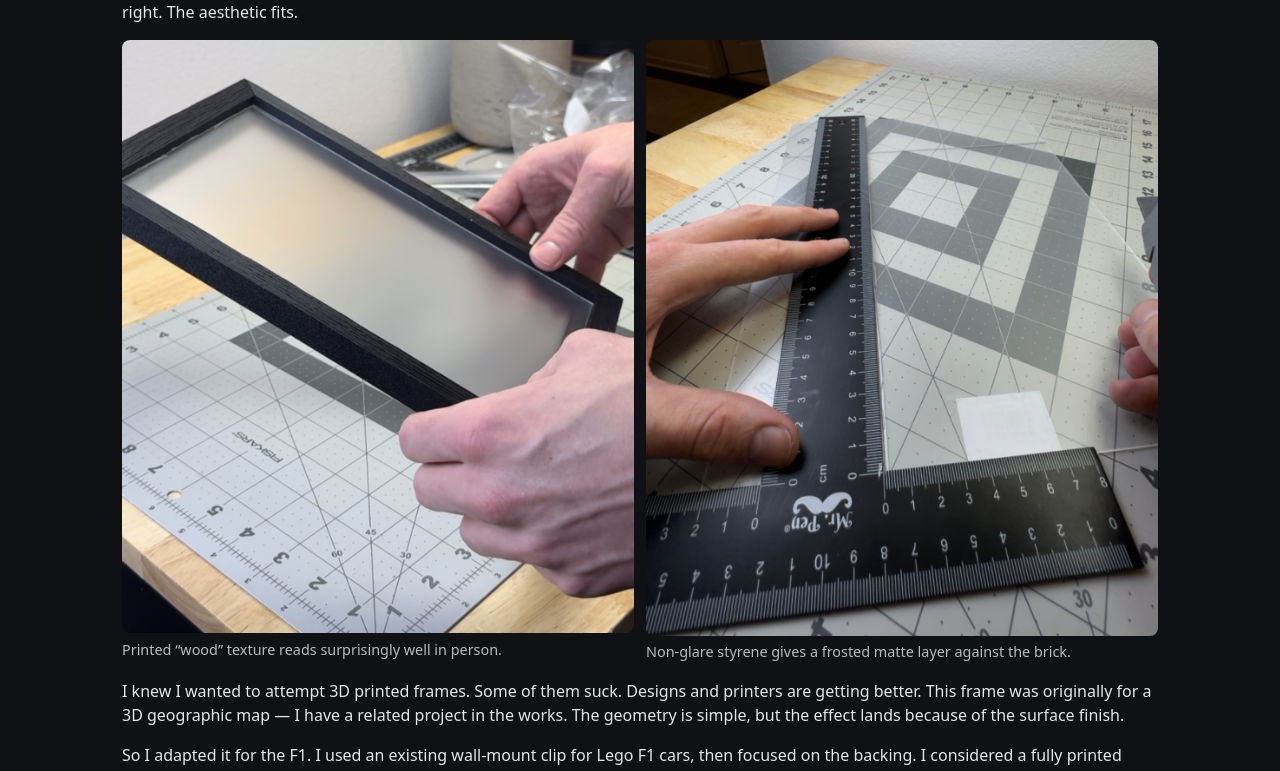
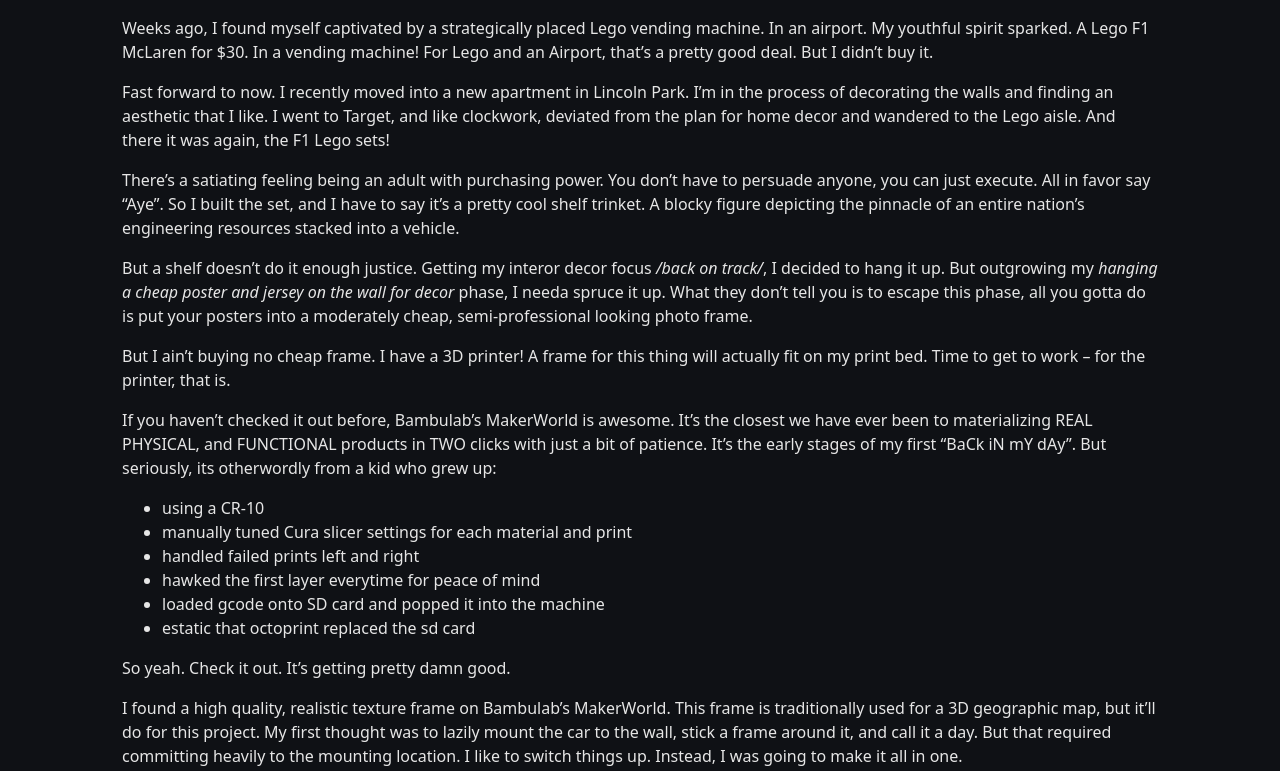
Before and after one commit to tkauf32/website-showcase, a Jekyll site: the page built from _projects/lego-f1-frame.md, in a window 1280 px wide and 1400 px high, scrolled down 364 px. Shown: the part 283-1054 px from the top of the window. Built offline with Jekyll 4.4.1, drawn with Linux system fonts in a browser that asks for light colours; some of the changed text lies outside the part shown.

Commit message:
Added more detail to the lego-f1-frame markdown project

```diff
--- a/_projects/lego-f1-frame.md
+++ b/_projects/lego-f1-frame.md
@@ -1,12 +1,14 @@
 ---
 title: "Lego F1 3D Printed Frame"
+slug: "lego-f1-frame"
 tags: ["art", "3d-print","lego","F1","3dp","photos","frame","wall"]
 printer: "Bambu X1C"
 material: "PLA"
 time_to_print: "3h 19m"
 rating: 4.5
+poster: /assets/projects/lego-f1-frame/images/poster.jpg
 
-poster: /assets/projects/lego-f1-frame/images/poster.jpg
+# poster: /assets/projects/lego-f1-frame/images/poster.jpg
 downloads:
   - label: "Bambu 3MF"
     url: /assets/projects/lego-f1-frame/files/Lego-F1-Frame-Wall-Art.3mf
@@ -18,35 +20,109 @@
   - /assets/projects/lego-f1-frame/images/image4.png
 ---
 
-Okay so I don't know where this inspo came from. But for some reason, something about the Lego F1 McLaren hanging on my wall felt right. The aesthetic fits.
+**Disclaimer**: Skip to below if you don't want the *~bullsh\*\t here's my life story*~ and all you wanted was the recipe.
+
+Weeks ago, I found myself captivated by a strategically placed Lego vending machine. In an airport. My  youthful spirit sparked. A Lego F1 McLaren for $30. In a vending machine! For Lego and an Airport, that's a pretty good deal. But I didn't buy it.
+
+Fast forward to now. I recently moved into a new apartment in Lincoln Park. I'm in the process of decorating the walls and finding an aesthetic that I like. I went to Target, and like clockwork, deviated from the plan for home decor and wandered to the Lego aisle. And there it was again, the F1 Lego sets!
+
+There's a satiating feeling being an adult with purchasing power. You don't have to persuade anyone, you can just execute. All in favor say "Aye". So I built the set, and I have to say it's a pretty cool shelf trinket. A blocky figure depicting the pinnacle of an entire nation's engineering resources stacked into a vehicle.
+
+But a shelf doesn't do it enough justice. Getting my interor decor focus */back on track/*, I decided to hang it up. But outgrowing my *hanging a cheap poster and jersey on the wall for decor* phase, I needa spruce it up. What they don't tell you is to escape this phase, all you gotta do is put your posters into a moderately cheap, semi-professional looking photo frame.
+
+But I ain't buying no cheap frame. I have a 3D printer! A frame for this thing will actually fit on my print bed. Time to get to work -- for the printer, that is.
+
+If you haven't checked it out before, Bambulab's MakerWorld is awesome. It's the closest we have ever been to materializing REAL PHYSICAL, and FUNCTIONAL products in TWO clicks with just a bit of patience. It's the early stages of my first "BaCk iN mY dAy". But seriously, its otherwordly from a kid who grew up:
+
+- using a CR-10
+- manually tuned Cura slicer settings for each material and print
+- handled failed prints left and right
+- hawked the first layer everytime for peace of mind
+- loaded gcode onto SD card and popped it into the machine
+- estatic that octoprint replaced the sd card
+
+So yeah. Check it out. It's getting pretty damn good.
+
+I found a high quality, realistic texture frame on Bambulab's MakerWorld. This frame is traditionally used for a 3D geographic map, but it'll do for this project. My first thought was to lazily mount the car to the wall, stick a frame around it, and call it a day. But that required committing heavily to the mounting location. I like to switch things up. Instead, I was going to make it all in one.
+
+Initially I thought of suspending the car with low vis transparent nylon strings (like fishing wire), but getting it right would be a pain, the Lego pieces could fall apart, yada yada. This drove me to a plaque like style. I used some materials to visualize a few backings for aesthetic. Different colors, textures, felt, cardstock paper, 3D printed, glass, acrylic. I ended up settling on a Matte, opaque-ish styrene (plastic) backing that would let the texture of the brick shine.
+
+Also on MakerWorld, I found a file for mounting Lego F1 series cars to the wall. The plan was pretty clear, time to execute.
+
+## Preparation
+---
+### BoM
+- x1 Sheet Y"xZ" 1/16" Styrene
+- x1 3D printed Frame (200mm x 160mm)
+- x1 Lego F1 Car Mount
+- x1 Lego F1 Car
+- x1 Screw (Coarse 3mm Countersunk)
+- x1 Nail or 3M Mounting Tape
+
+### Tools
+- Drill
+- Drill Bit Through-Hole
+- Screwdriver - Pan Head Phillip's
+- Sharp edge box cutter, blade, or scoring tool
+- Clamps
+- Straight edge
+
+## Build
+---
+
+I downloaded this Lego F1 car mount and wooden textured frame from Bambulab's Makerworld. This frame is traditionally used for a 3D geographic map art, but it'll do for this. I considered a fully printed backer, but I wanted the exposed the brick wall I was hanging on. So I used a sheet of matte, syterene I picked up from Blick. Let that do some of the visual work.
+
+I printed the frames in **Overture Black PLA**, scored the styrene (poorly, if you take proper precautions and learn from my mistakes, you can do much better than I), and cleaned up the edges with **gaffer’s tape**. It blends with the black PLA and keeps the matte aesthetic. The screw hole geometry is ~45° countersunk, so I used a wood screw I had on hand that matched head profile and length. A small bolt+nut would also work.
+
+If you are cutting the sheet, you want to measure out your size, mark the line, and then clamp down a straight edge onto of your material and onto a table. You ideally want two clamp points so the guide and material don't shift around on the table  (for straight edge, prefer metal so you don't slice into the straight edge on accident if it were say plastic). You want to score over the line many times, on both sides. Make sure to score back and forth. As my friend Charles's says, once you think you're done scoring, do it a few more times. Then you're good.
+
+<div class="img-row">
+  <figure>
+    <img src="/assets/projects/lego-f1-frame/images/IMG_952E73BB1863-1.jpeg" alt="Scoring">
+    <figcaption>Scoring</figcaption>
+  </figure>
+  <figure>
+    <img src="/assets/projects/lego-f1-frame/images/IMG_ABF25F6B5509-1.jpeg" alt="Snapping">
+    <figcaption>Snapping</figcaption>
+  </figure>
+</div>
+
+
+Align the score line with the edge of a table and your metal straight edge. Gently apply pressure downwards on the piece you want to crack off. Eventually it should crack. Depeneding on the material, it is a good idea to wear gloves and glass in case an shards come flying off!!!
+
+I messed up, and covered my crappy, chipped, scratched edges with some thin gafter's tape to blend in with the black frame and align with the matte aestheic. From afar, you can't really tell. Works for me. Put the sheet into the photo frame.
 
 <div class="img-row">
   <figure>
     <img src="/assets/projects/lego-f1-frame/images/IMG_2517C6DF68FE-1.jpeg" alt="Frame texture close-up">
-    <figcaption>Printed “wood” texture reads surprisingly well in person.</figcaption>
+    <figcaption>The Styrene with nothing flush behind it gives an opaque Matte look</figcaption>
   </figure>
   <figure>
-    <img src="/assets/projects/lego-f1-frame/images/IMG_952E73BB1863-1.jpeg" alt="Matte sheet effect">
-    <figcaption>Non-glare styrene gives a frosted matte layer against the brick.</figcaption>
+    <img src="/assets/projects/lego-f1-frame/images/image5.png" alt="mount-wheel close-up">
+    <figcaption>3D Printed Mount underneath the front wheel for alignment</figcaption>
+  </figure>
+  <figure>
+    <img src="/assets/projects/lego-f1-frame/images/IMG_C197EE65789B-1.jpeg" alt="f1 mount">
+    <figcaption>Mount snuggly screwed into the photo frame</figcaption>
   </figure>
 </div>
 
-I knew I wanted to attempt 3D printed frames. Some of them suck. Designs and printers are getting better. This frame was originally for a 3D geographic map — I have a related project in the works. The geometry is simple, but the effect lands because of the surface finish.
+Center the F1 car onto the sheet with the mount underneath the wheels. I used the transparency and my cutting matt for centering. Once you like the positioning, take off the Lego carefully, so the mount stays in the spot you want. You can probably add a dab of super glue to hold in place.
 
-So I adapted it for the F1. I used an existing wall-mount clip for Lego F1 cars, then focused on the backing. I considered a fully printed backer, but I wanted the exposed brick to do some of the visual work.
+I then used a sharpie to mark the hole and drilled a hold just the same diameter as the inner diamter of the wood screw. This way, the screw taps itself into the styrene with the outer threads carving itself into the plastic, creating a snug hold. DO NOT over tighten the screw, as you can and probably will ruin the snug fit by eating away at plastic.
+
+Now you just mount it to the wall!
 
 <div class="img-row">
   <figure>
-    <img src="/assets/projects/lego-f1-frame/images/IMG_ABF25F6B5509-1.jpeg" alt="Mounting detail">
-    <figcaption>Center-marked and drilled; coarse self-tapping wood screw bites the styrene.</figcaption>
+    <img src="/assets/projects/lego-f1-frame/images/poster.jpg" alt="Finished shot">
+    <figcaption>Finished!</figcaption>
   </figure>
   <figure>
-    <img src="/assets/projects/lego-f1-frame/images/IMG_C197EE65789B-1.jpeg" alt="Finished shot">
-    <figcaption>Finished look: frame + matte layer + brick gives nice depth.</figcaption>
+    <img src="/assets/projects/lego-f1-frame/images/image4.png" alt="Mounting detail">
+    <figcaption>Wall mount environment</figcaption>
   </figure>
 </div>
-
-I printed the frames in **Overture Black PLA**, scored the styrene (poorly), and cleaned up the edges with **gaffer’s tape**. It blends with the black PLA and keeps the matte aesthetic. The wall mount geometry is ~45° countersunk, so I used a wood screw that matched head profile and length. A bolt+nut would also work.
 
 ---
 
```
